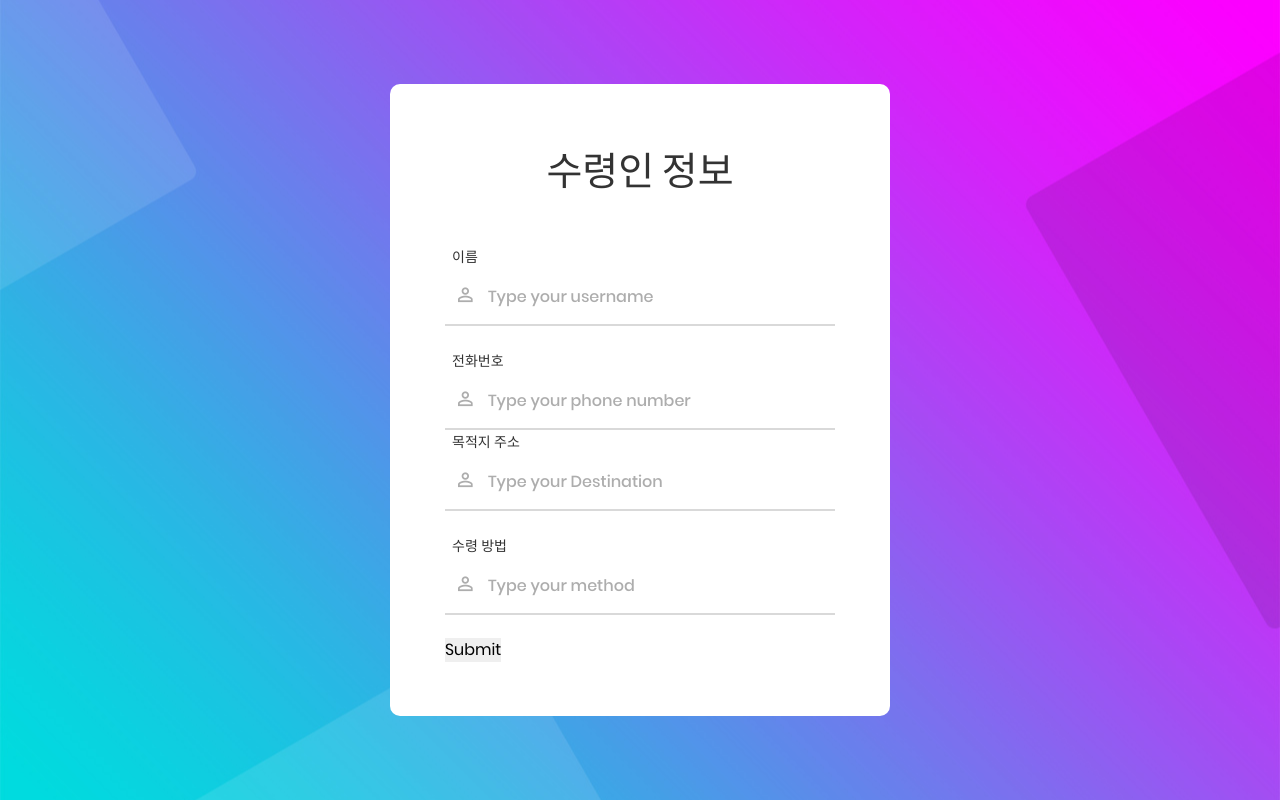
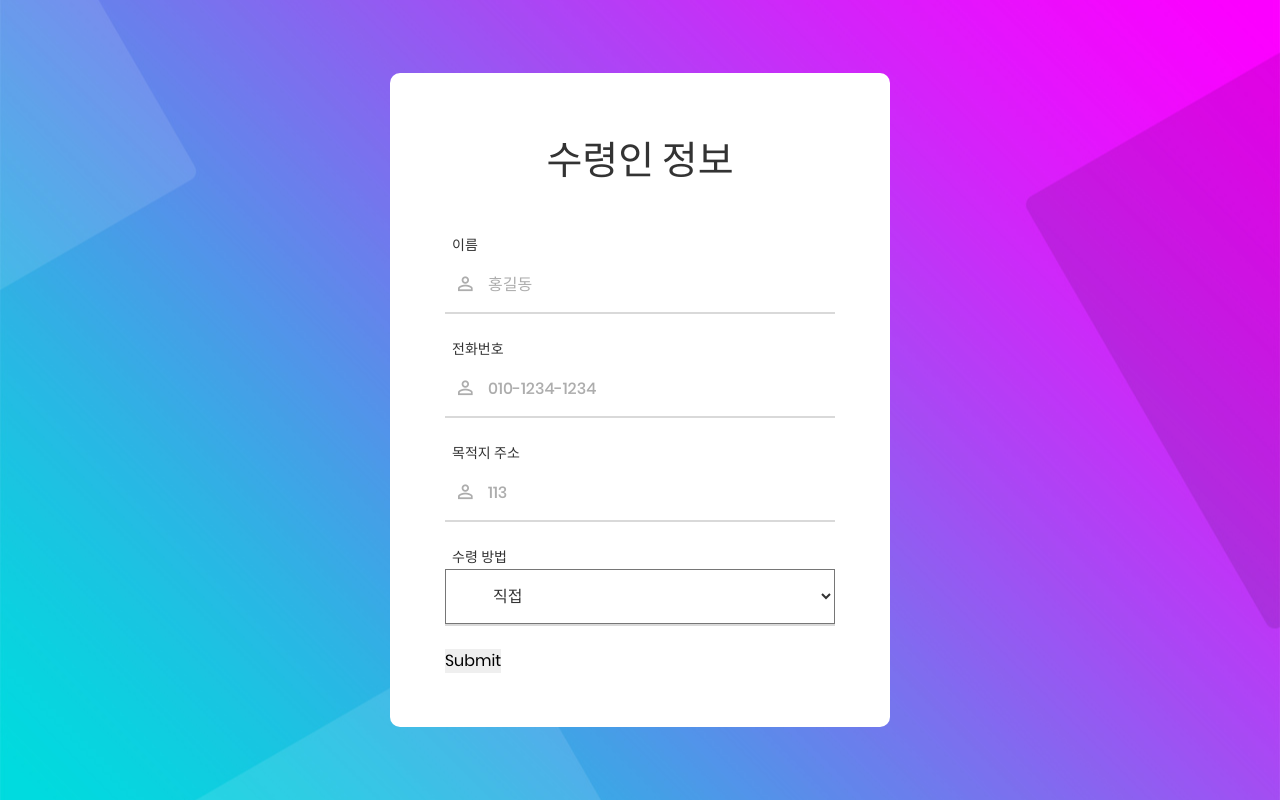
Before and after one commit to ydoo123/rudolph_bot, a Flask app: page /dest_form_test in a window 1280 px wide. Run offline with Flask 2, Linux system fonts and the light colour scheme; some libraries are stand-ins or nearby versions.

Commit message:
Test: Add select

```diff
--- a/templates/dest_form_test.html
+++ b/templates/dest_form_test.html
@@ -32,7 +32,7 @@
 <body>
 
     <div class="limiter">
-        <div class="container-login100" style="background-image: url('images/bg-01.jpg');">
+        <div class="container-login100" style="background-image: url('static/images/bg-01.jpg');">
             <div class="wrap-login100 p-l-55 p-r-55 p-t-65 p-b-54">
                 <form class="login100-form validate-form" action="{{ url_for('dest_info') }}" method="POST">
                     <span class="login100-form-title p-b-49">
@@ -41,26 +41,28 @@
 
                     <div class="wrap-input100 validate-input m-b-23" data-validate="Username is reauired">
                         <span class="label-input100">이름</span>
-                        <input class="input100" type="text" name="name" placeholder="Type your username">
+                        <input class="input100" type="text" name="name" placeholder="홍길동">
                         <span class="focus-input100" data-symbol="&#xf206;"></span>
                     </div>
 
-                    <div class="wrap-input100 validate-input" data-validate="Password is required">
+                    <div class="wrap-input100 validate-input m-b-23" data-validate="Phone number is required">
                         <span class="label-input100">전화번호</span>
-                        <input class="input100" type="text" name="phone_number" placeholder="Type your phone number">
+                        <input class="input100" type="text" name="phone_number" placeholder="010-1234-1234">
                         <span class="focus-input100" data-symbol="&#xf206;"></span>
                     </div>
 
-                    <div class="wrap-input100 validate-input m-b-23" data-validate="Username is reauired">
+                    <div class="wrap-input100 validate-input m-b-23" data-validate="Destination is reauired">
                         <span class="label-input100">목적지 주소</span>
-                        <input class="input100" type="text" name="dest" placeholder="Type your Destination">
+                        <input class="input100" type="text" name="dest" placeholder="113">
                         <span class="focus-input100" data-symbol="&#xf206;"></span>
                     </div>
 
-                    <div class="wrap-input100 validate-input m-b-23" data-validate="Username is reauired">
+                    <div class="wrap-input100 validate-input m-b-23" data-validate="Method is reauired">
                         <span class="label-input100">수령 방법</span>
-                        <input class="input100" type="text" name="dest" placeholder="Type your method">
-                        <span class="focus-input100" data-symbol="&#xf206;"></span>
+                        <select name="dest" class="input100">
+                            <option value="0">직접</option>
+                            <option value="1">문앞에</option>
+                        </select>
                     </div>
 
                     <input type="submit" name="submit" />
```
